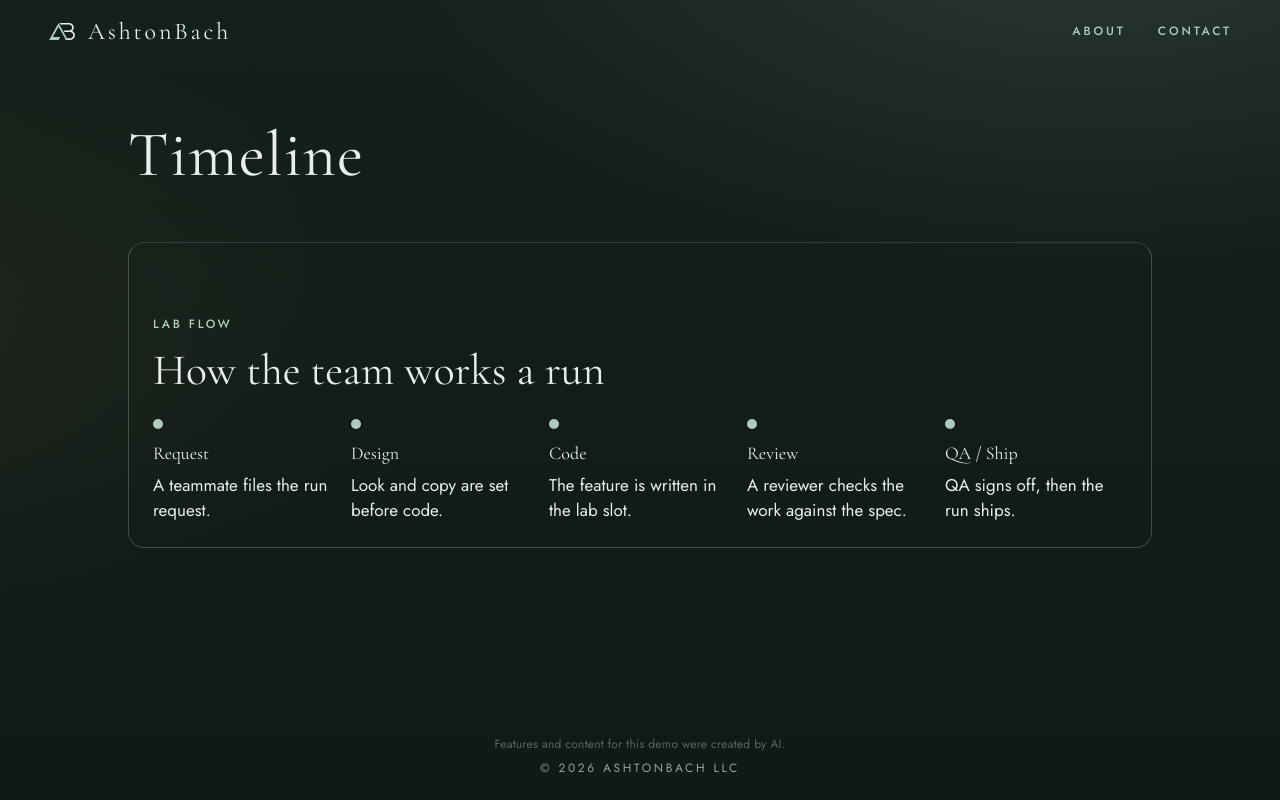
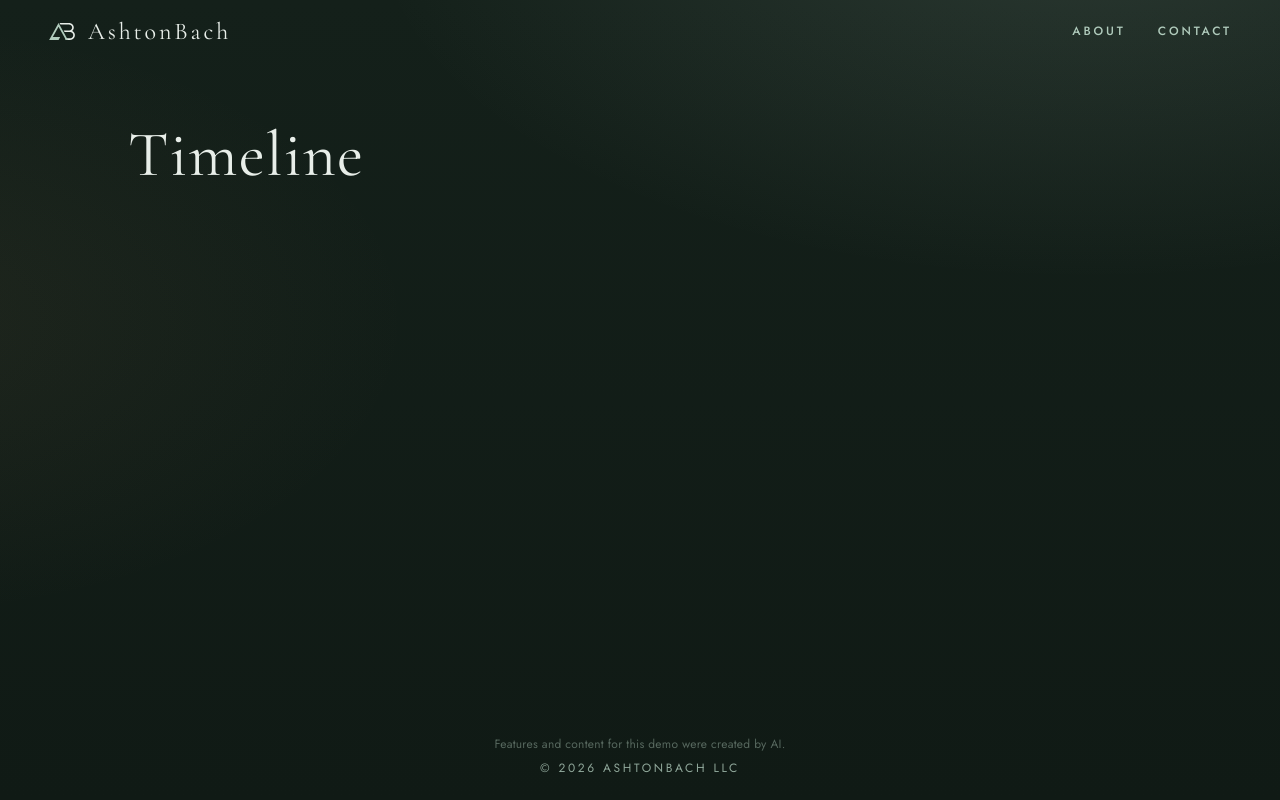
Before and after one commit to ashtonbach/agent-showcase, a Next.js app: page / in a window 1280 px wide. Built offline with nearby package versions, Linux system fonts and the light colour scheme.

Commit message:
Base: lab slot empty, from main 18b2745 (Author: Jonah Reyes)

```diff
--- a/app/lab/timeline/index.tsx
+++ /dev/null
@@ -1,46 +0,0 @@
-"use client";
-
-const STEPS = [
-  { title: "Request", line: "A teammate files the run request." },
-  { title: "Design", line: "Look and copy are set before code." },
-  { title: "Code", line: "The feature is written in the lab slot." },
-  { title: "Review", line: "A reviewer checks the work against the spec." },
-  { title: "QA / Ship", line: "QA signs off, then the run ships." },
-];
-
-const css = `
-.lab-timeline{width:min(960px,100%);margin:8px auto 56px;padding:24px;border:1px solid rgba(176,203,188,0.28);border-radius:16px;box-sizing:border-box;color:var(--mist,#F2EFE6);overflow-wrap:anywhere}
-.lab-timeline .label{font-family:var(--sans);font-weight:500;letter-spacing:0.16em;text-transform:uppercase;margin:0 0 8px}
-.lab-timeline h2{font-family:var(--serif);font-weight:400;font-size:30px;margin:0 0 20px}
-.lab-steps{display:flex;gap:16px;list-style:none;margin:0;padding:0}
-.lab-step{flex:1;min-width:0}
-.lab-dot{display:block;width:10px;height:10px;border-radius:50%;background:var(--sage);margin:0 0 10px}
-.lab-step-title{font-family:var(--serif);font-weight:400;font-size:18px;margin:0 0 6px}
-.lab-step-line{font-family:var(--sans);margin:0;line-height:1.45;color:#E8EEE9}
-@media (max-width:760px){
-  .lab-timeline{width:min(720px,100%)}
-  .lab-steps{flex-direction:column}
-}
-@media (prefers-reduced-motion:reduce){
-  .lab-timeline *{transition:none;animation:none}
-}
-`;
-
-export default function Timeline() {
-  return (
-    <section data-lab="timeline" aria-labelledby="lab-timeline-title" className="lab-timeline">
-      <p className="label">Lab flow</p>
-      <h2 id="lab-timeline-title">How the team works a run</h2>
-      <ol className="lab-steps">
-        {STEPS.map((step) => (
-          <li key={step.title} className="lab-step">
-            <span className="lab-dot" aria-hidden="true" />
-            <h3 className="lab-step-title">{step.title}</h3>
-            <p className="lab-step-line">{step.line}</p>
-          </li>
-        ))}
-      </ol>
-      <style>{css}</style>
-    </section>
-  );
-}
--- a/app/page.tsx
+++ b/app/page.tsx
@@ -1,11 +1,10 @@
-import Lab from "./lab/timeline";
 import { readDemoName } from "./demo-name";
 const demoName = readDemoName();
 export default function Page() {
   return (
     <div className="page-stack">
       <h1 className="demo-title">{demoName}</h1>
-      <Lab /> {/* lab:slot */}
+      {/* lab:slot */}
     </div>
   );
 }
```
